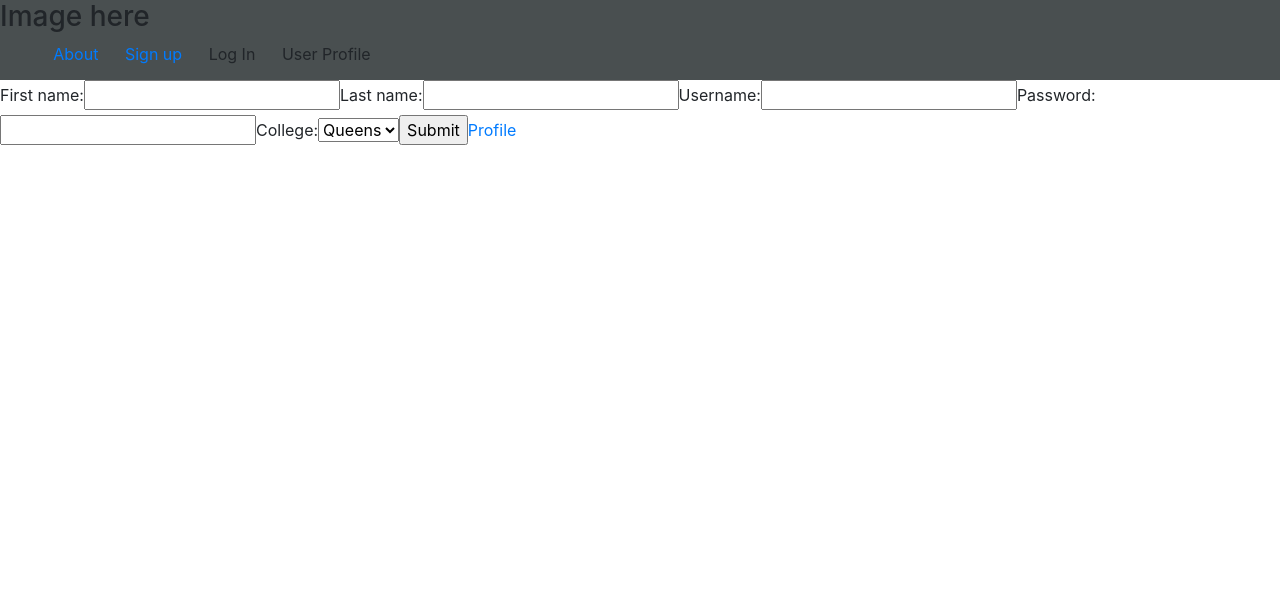
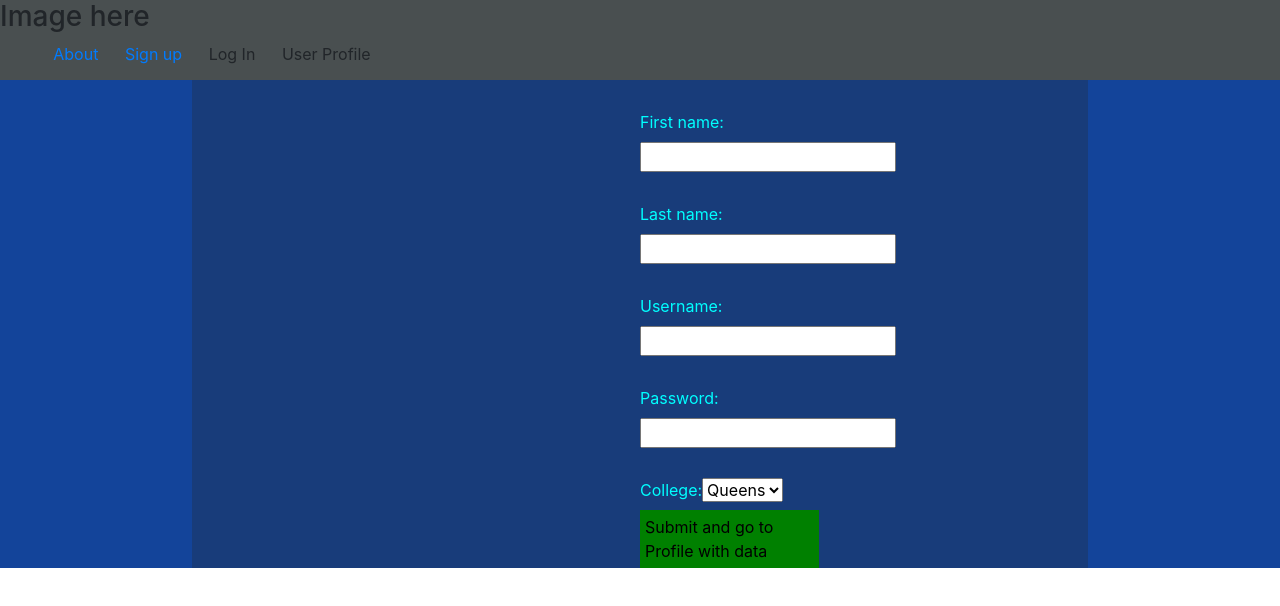
Before and after one commit to akhil1213/React-Python-Django, a React (Create React App) app in the folder school-chat/: page /signup in a window 1280 px wide. Shown: the top 606 px of the page. Built offline with nearby package versions, Linux system fonts and the light colour scheme.

Commit message:
user data from signup is sent to profile page

```diff
--- a/school-chat/src/App.css
+++ b/school-chat/src/App.css
@@ -12,3 +12,35 @@ nav{
   align-items: center;
   list-style:none;
 }
+#signup{
+  background-color:#13449A;
+}
+form{
+  padding-left:35%;
+  margin-left: 15%;
+  margin-right:15%;
+  background-color: #183C7A;
+}
+label,input{
+  color:aqua;
+  display:block;
+  margin-top:30px;
+  /* makes sure every label and input are on a new line */
+}
+.navLink{
+  display:block;
+  color:black;
+  background-color:green;
+  padding:5px;
+  width:40%;
+}
+.navLink:hover{
+  background-color:darkgreen;
+  text-decoration:none;
+}
+#nameandcollege{
+  color:blue;
+  margin-left:40px;
+  border:1px solid blue;
+  width:30%;
+}
--- a/school-chat/src/components/Signup.js
+++ b/school-chat/src/components/Signup.js
@@ -1,5 +1,5 @@
 import React from 'react';
-import {Link} from 'react-router-dom';
+import {NavLink, Link} from 'react-router-dom';
 import { Dropdown, DropdownButton } from 'react-bootstrap';
 import 'bootstrap/dist/css/bootstrap.min.css';//for react-bootstrap
 import  {useForm} from 'react-hook-form';
@@ -17,6 +17,10 @@ class Signup extends React.Component {
       college:''
     };
   }
+  mySubmitHandler = (event) => {
+    event.preventDefault();
+    console.log(this.state);
+  }
   updateUsername = (event) => {
     this.setState({username: event.target.value});
   }
@@ -29,9 +33,12 @@ class Signup extends React.Component {
   updatePassword = (event) => {
     this.setState({password: event.target.value});
   }
+  updateCollege = (event) => {
+    this.setState({college: event.target.value});
+  }
     render(){
       return (
-        <div className="App">
+        <div id = "signup"className="App">
           <form onSubmit={this.mySubmitHandler}>
             <label>First name:</label>
                 <input
@@ -63,18 +70,22 @@ class Signup extends React.Component {
                 <Dropdown.Item >QCC</Dropdown.Item>
                 <Dropdown.Item >Hunter</Dropdown.Item>
             </DropdownButton> */}
-            <select name = "college" value={this.state.college}>
+            <select name = "college" onChange={this.updateCollege}>
               <option value="Queens College">Queens</option>
               <option value="Hunter College">Hunter</option>
               <option value="Baruch">Baruch</option>
             </select>
-            <input type ="submit" />
-            <Link to={{
+            <br></br>
+            <NavLink to={{
                   pathname: '/profile',
                   state:{
-                    state:this.state
+                      username:this.state.username,
+                      firstname:this.state.firstname,
+                      lastname:this.state.lastname,
+                      password:this.state.password,
+                      college:this.state.college
                   }
-                }}>Profile</Link>
+                }} activeStyle={{ color: 'black' }} className="navLink">Submit and go to Profile with data</NavLink>
           </form>
         </div>
       );
--- a/school-chat/src/components/UserProfile.js
+++ b/school-chat/src/components/UserProfile.js
@@ -1,11 +1,18 @@
 import React from 'react';
 
-
+//figured it out using this link in 25 minutes its 5;28 am im waiting for girl to come over.. https://medium.com/@bopaiahmd.mca/how-to-pass-props-using-link-and-navlink-in-react-router-v4-75dc1d9507b4
 const UserProfile = (props) =>{
-    console.log("profile",props.location.state);
+    console.log("profile",props.location.state.username);
         return(
-            <div>
-                <h1>Profile Page</h1>
+            <div className="App">
+                <img></img>
+                <div id = "nameandcollege">
+                    <p>{props.location.state.firstname} {props.location.state.lastname}</p>
+                    <p>Student @ {props.location.state.college}</p>
+                </div>
+                <p>The username is {props.location.state.username}</p>
+                <p>The password is {props.location.state.password}</p>
+                <p>The college you go to is: {props.location.state.college}</p>
             </div>
         );
 
```
